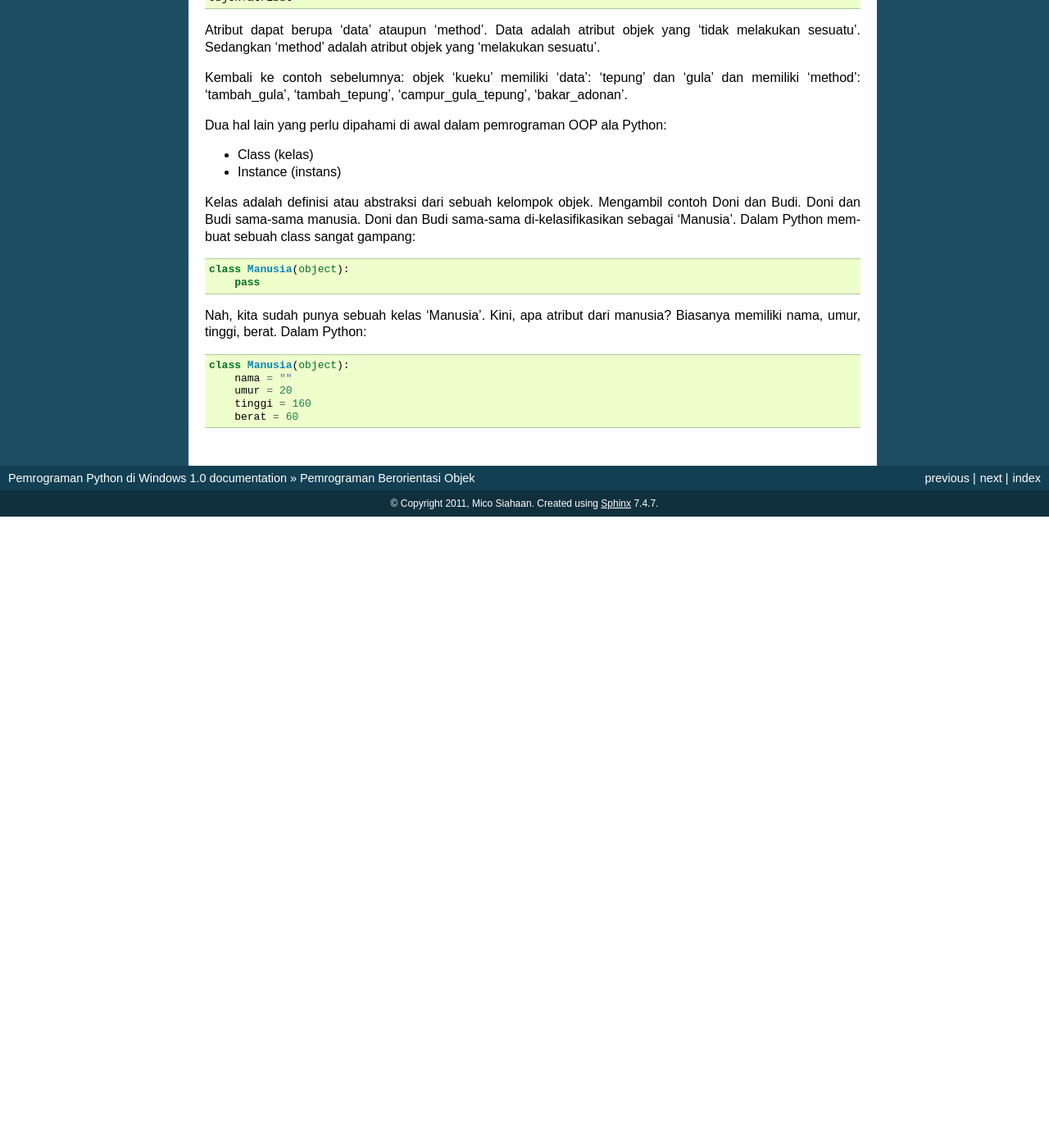
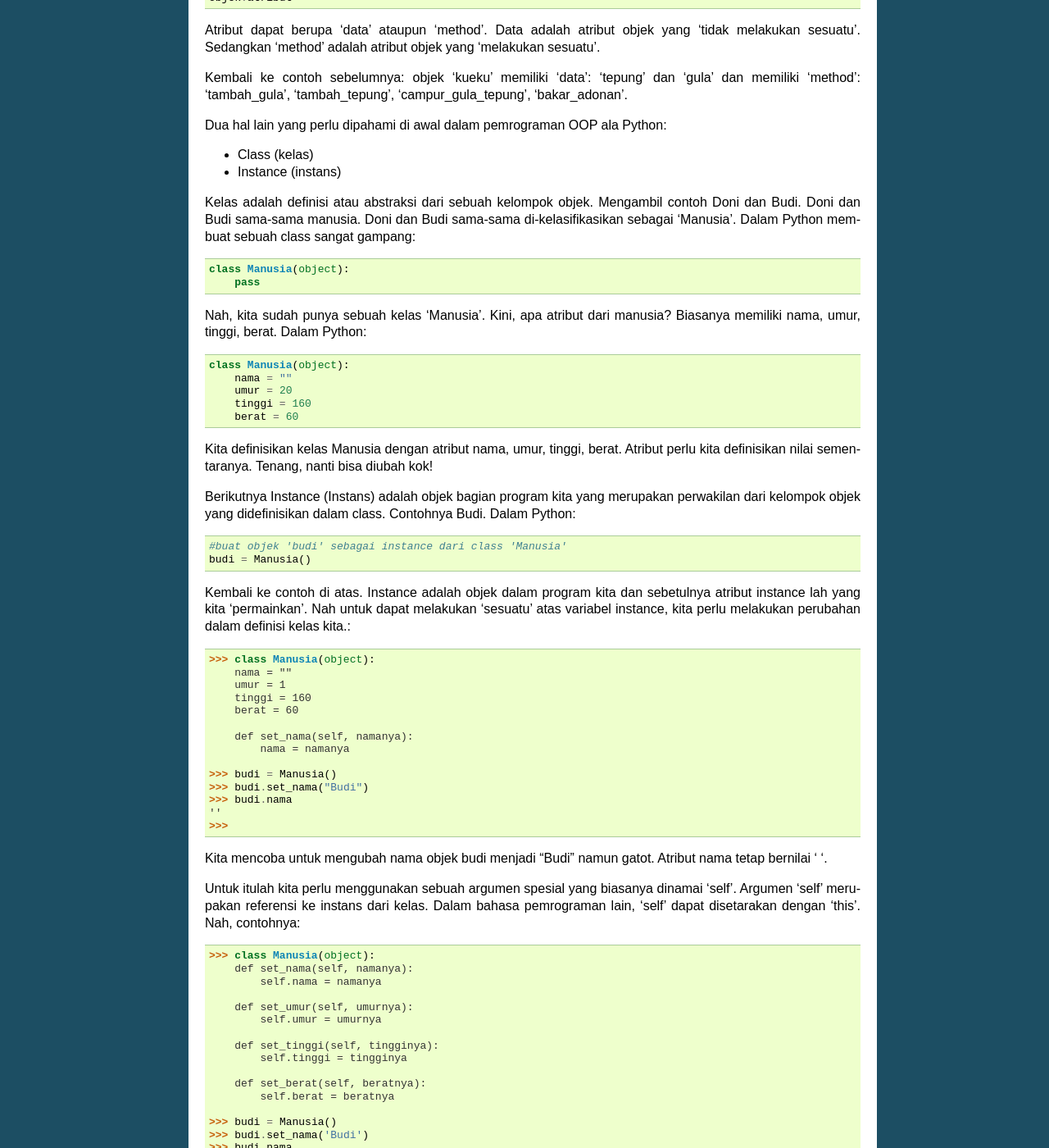
Before and after one commit to msiahaan/antareja, a Sphinx documentation site: the page built from source/objek.rst, in a window 1280 px wide and 1400 px high, scrolled down 1300 px. Shown: the whole window at 82% size. Built offline with Sphinx 7.4.7, drawn with Linux system fonts in a browser that asks for light colours; formulas are drawn with MathJax 3; before the commit the page ends 1930 px from its top, so only the background shows below that; some of the changed text lies outside the part shown.

Commit message:
membahas sampai pewarisan

```diff
--- a/source/objek.rst
+++ b/source/objek.rst
@@ -87,7 +87,98 @@
 Nah, kita sudah punya sebuah kelas 'Manusia'. Kini, apa atribut dari manusia? Biasanya memiliki nama, umur, tinggi, berat. Dalam Python::
 
     class Manusia(object):
-	nama = ""
-	umur = 20
-	tinggi = 160
-	berat = 60
+        nama = ""
+        umur = 20
+        tinggi = 160
+        berat = 60
+
+Kita definisikan kelas Manusia dengan atribut nama, umur, tinggi, berat. Atribut perlu kita definisikan nilai sementaranya. Tenang, nanti bisa diubah kok!
+
+Berikutnya Instance (Instans) adalah objek bagian program kita yang merupakan perwakilan dari kelompok objek yang didefinisikan dalam class.
+Contohnya Budi. Dalam Python::
+
+    #buat objek 'budi' sebagai instance dari class 'Manusia'
+    budi = Manusia()
+
+Kembali ke contoh di atas. Instance adalah objek dalam program kita dan sebetulnya atribut instance lah yang kita 'permainkan'. Nah untuk dapat melakukan 'sesuatu' atas variabel instance, kita perlu melakukan perubahan dalam definisi kelas kita.::
+
+    >>> class Manusia(object):
+     	nama = ""
+        umur = 1
+        tinggi = 160
+        berat = 60
+
+        def set_nama(self, namanya):
+            nama = namanya
+
+    >>> budi = Manusia()
+    >>> budi.set_nama("Budi")
+    >>> budi.nama
+    ''
+    >>>
+
+Kita mencoba untuk mengubah nama objek budi menjadi "Budi" namun gatot. Atribut nama tetap bernilai ' '.
+
+Untuk itulah kita perlu menggunakan sebuah argumen spesial yang biasanya dinamai 'self'. Argumen 'self' merupakan referensi ke instans dari kelas. Dalam bahasa pemrograman lain, 'self' dapat disetarakan dengan 'this'. Nah, contohnya::
+
+    >>> class Manusia(object):
+        def set_nama(self, namanya):
+            self.nama = namanya
+
+        def set_umur(self, umurnya):
+            self.umur = umurnya
+
+        def set_tinggi(self, tingginya):
+            self.tinggi = tingginya
+
+        def set_berat(self, beratnya):
+            self.berat = beratnya
+
+    >>> budi = Manusia()
+    >>> budi.set_nama('Budi')
+    >>> budi.nama
+    'Budi'
+    >>>
+
+Nah, kita definisikan class Manusia. Buat instans 'budi' dan kemudian mengubah atribut 'nama' dari 'budi' dengan memanggil method 'set_nama'
+
+
+Pewarisan (Inheritance)
+-----------------------
+
+Sudah disebutkan bahwa setiap objek memiliki atribut. Atribut itu dapat didefinisikan dalam kelas yang kita ciptakan atau dapat di-'warisi' dari kelas induk. Sebagai contoh kembali ke contoh Budi yang adalah pemain bola. Pemain bola adalah juga manusia, sehingga kita dapat mendefinisikan kelas PemainBola sebagai anak dari kelas Manusia::
+
+    class Manusia(object):
+
+        def set_nama(self, namanya):
+            self.nama = namanya
+
+        def set_umur(self, umurnya):
+            self.umur = umurnya
+
+        def set_tinggi(self, tingginya):
+            self.tinggi = tingginya
+
+        def set_berat(self, beratnya):
+            self.berat = beratnya
+
+
+    class PemainBola(Manusia):
+
+        def tendang_bola(self):
+            print '%s menendang bola" % self.nama
+
+kemudian penggunaannya::
+
+    >>> budi = PemainBola()
+    >>> budi.set_nama("Budi")
+    >>> budi.tendang_bola()
+    Budi menendang bola
+    >>>
+
+Kita membuat objek 'budi' sebagai instans dari PemainBola. Nah sebagai seorang pemain bola, Budi memiliki method 'tendang_bola' dan juga mewarisi atribut-atribut dari kelas Manusia seperti nama, umur, tinggi, berat. Kelas Manusia adalah induk dari kelas PemainBola. Dalam Python, untuk mendefinisikan suatu kelas yang mewarisi atribut dari kelas lainnya::
+
+    class KelasAnak(KelasInduk):
+        ...
+        atribut-atribut KelasAnak
+        ...
```
